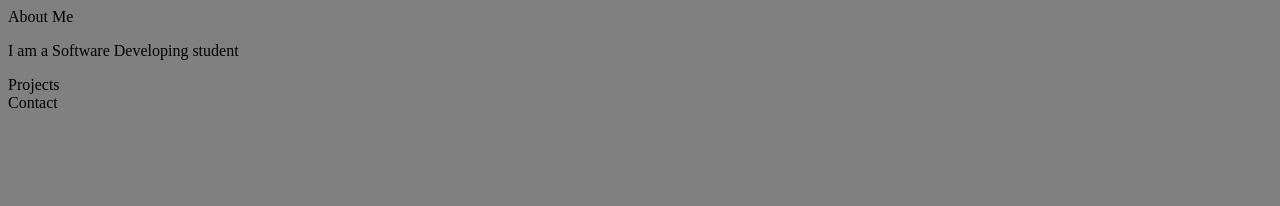
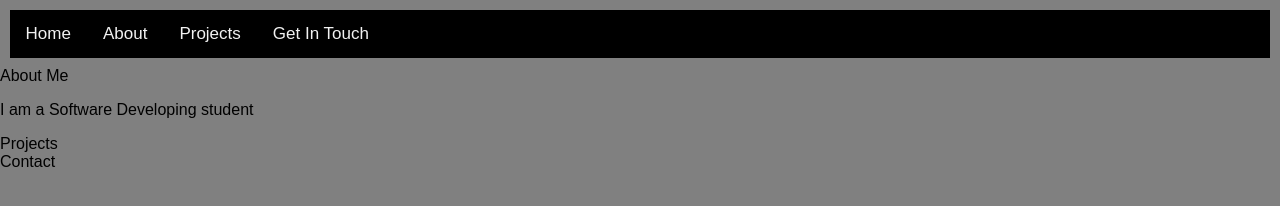
Before and after one commit to madavila5/ProPortfolio, a plain HTML site: page index.html in a window 1280 px wide. Drawn offline with Linux system fonts and the light colour scheme.

Commit message:
Updating navigation bar that is fully fnctioning with initial style

```diff
--- a/index.html
+++ b/index.html
@@ -8,6 +8,17 @@
     <title>Miguel Davila Portfolio</title>
 </head>
 <body>
+    <div id="bar">
+        <header id="barHead">
+           <nav role="navigation">
+            <a href="/">Home</a>
+            <a href="/about">About</a>
+            <a href="/project">Projects</a>
+            <a id="touch" href="/contact">Get In Touch</a>
+        </nav>
+        </header>
+
+    </div>
     <div id="about">About Me
         <p id="aboutText">I am a Software Developing student </p>
     </div>
--- a/style.css
+++ b/style.css
@@ -1,2 +1,46 @@
-Body {background-color: grey;
+body {
+    background-color: grey;
+    margin: 0%;
+    font-family:'Lucida Sans Typewriter',Arial, helvetica;
 }
+
+#barHead{
+    background-color: black;
+    display: flex;
+    padding: 0%;
+    margin: .75%;
+    box-sizing: border-box;
+    align-content: flex-end;
+}
+.bar {
+    overflow: hidden;
+    background-color: black;
+
+}
+a {
+    float: left;
+    color: #f2f2f2;
+    text-align: left;
+    padding: 14px 16px;
+    text-decoration: none;
+    font-size: 17px;
+}
+
+a:hover{
+    background-color: darkolivegreen;
+    color: blanchedalmond;
+}
+
+#about{
+
+}
+#aboutText{
+
+}
+#project{
+
+}
+
+#contact{
+
+}
```
